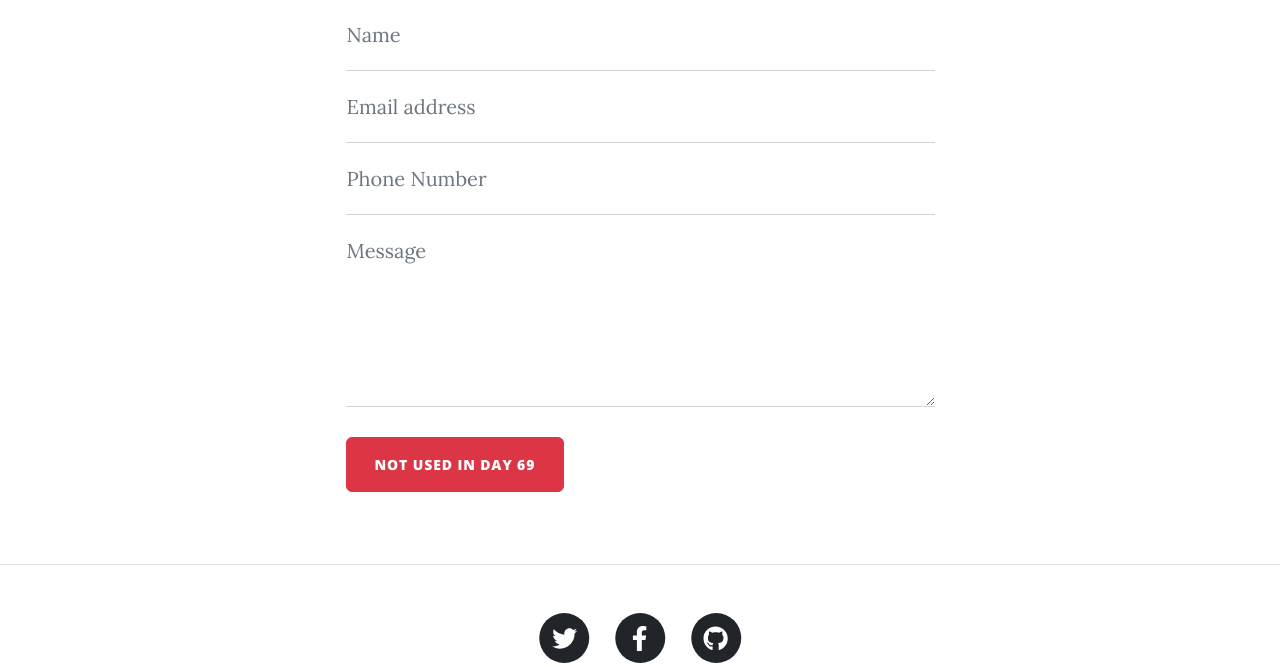
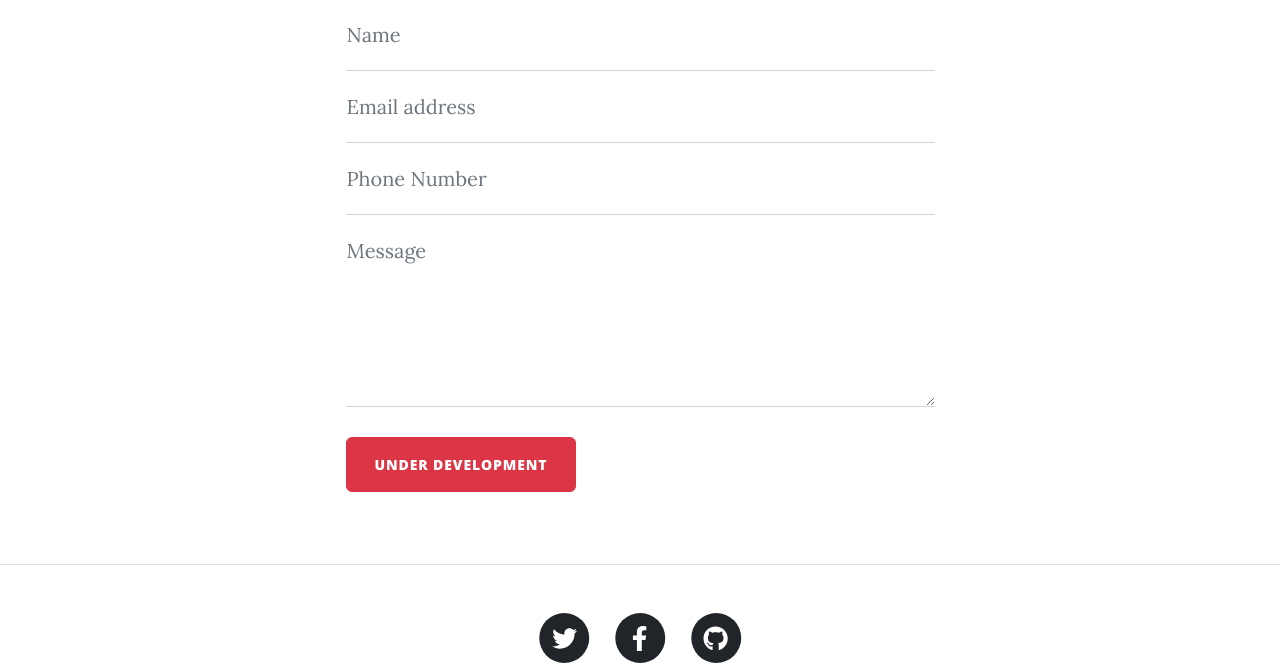
Before and after one commit to CalmaxBenard/Blog-Website, a Flask app: page /contact in a window 1280 px wide. Shown: the part 721-1388 px from the top of the page. Run offline with Flask 3, Linux system fonts and the light colour scheme; some libraries are stand-ins or nearby versions.

Commit message:
change contact button value

```diff
--- a/templates/contact.html
+++ b/templates/contact.html
@@ -88,7 +88,7 @@
               id="submitButton"
               type="submit"
             >
-              NOT USED in Day 69
+              UNDER DEVELOPMENT
             </button>
           </form>
         </div>
```
